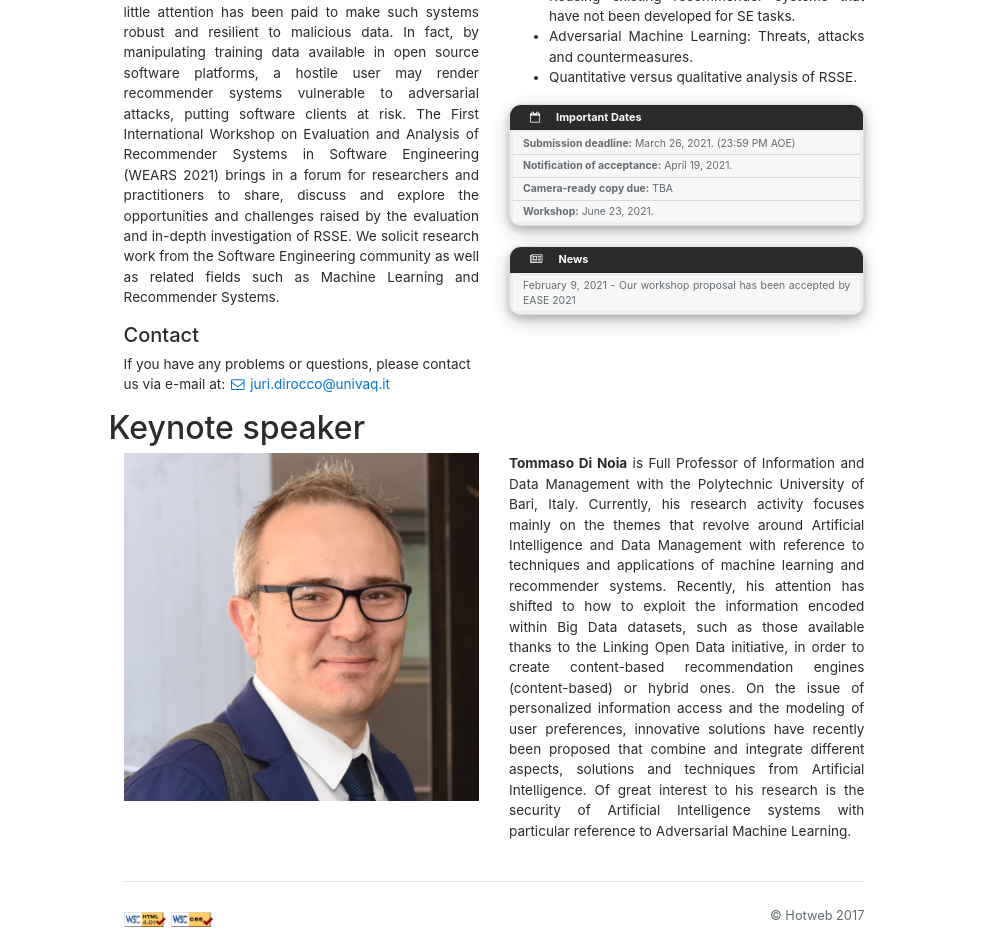
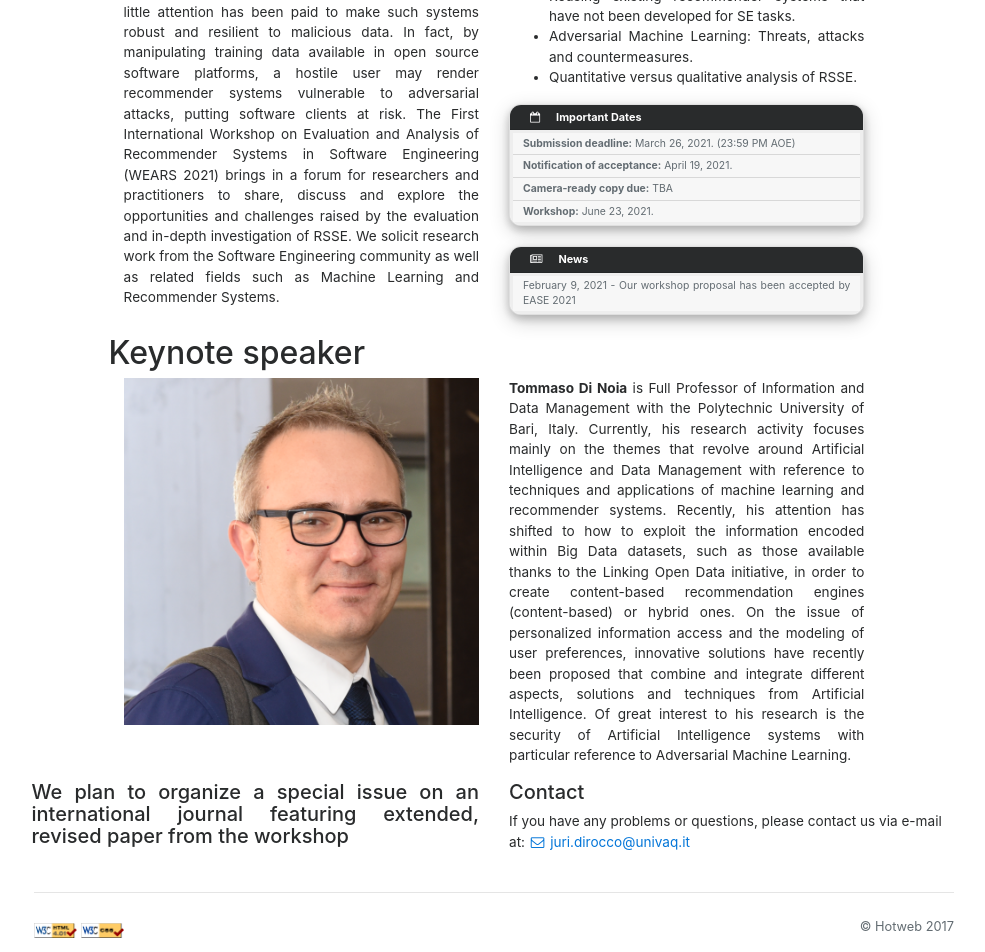
Before and after one commit to WEARS21/WEARS21.github.io, a Jekyll site: the page built from index.html, in a window 1280 px wide. Shown: the part 715-1667 px from the top of the page, without its empty margins (146-1131 px from the left). Built offline with Jekyll 4.4.1, drawn with Linux system fonts in a browser that asks for light colours; nearby versions of some CDN libraries.

Commit message:
Update index.html

```diff
--- a/index.html
+++ b/index.html
@@ -29,7 +29,7 @@ slide_id: 0
                 The First International Workshop on Evaluation and Analysis of Recommender Systems in Software Engineering (WEARS 2021)
                 brings in a forum for researchers and practitioners to share, discuss and explore the opportunities and challenges raised by the evaluation and in-depth investigation of RSSE.
                 We solicit research work from the Software Engineering community as well as related fields such as Machine Learning and Recommender Systems.</p>
-                {% include contact-us.html %}
+
 
     </div>
     <div class="col-xs-12 col-sm-12 col-md-6 col-lg-6 col-xl-6 text-justify conference-text">
@@ -69,4 +69,13 @@ slide_id: 0
     </div>
 </div>
 
+</div>
+<div class="row">
+    <div class="col-xs-12 col-sm-12 col-md-6 col-lg-6 col-xl-6  text-justify conference-text">
+        <h5>We plan to organize a special issue on an international journal featuring extended, revised paper from the workshop</h5>
+    </div>
+    <div class="col-xs-12 col-sm-12 col-md-6 col-lg-6 col-xl-6  text-justify conference-text">
+        {% include contact-us.html %}
+    </div>
+</div>
 <!--{% include sponsors.html %}-->
```
